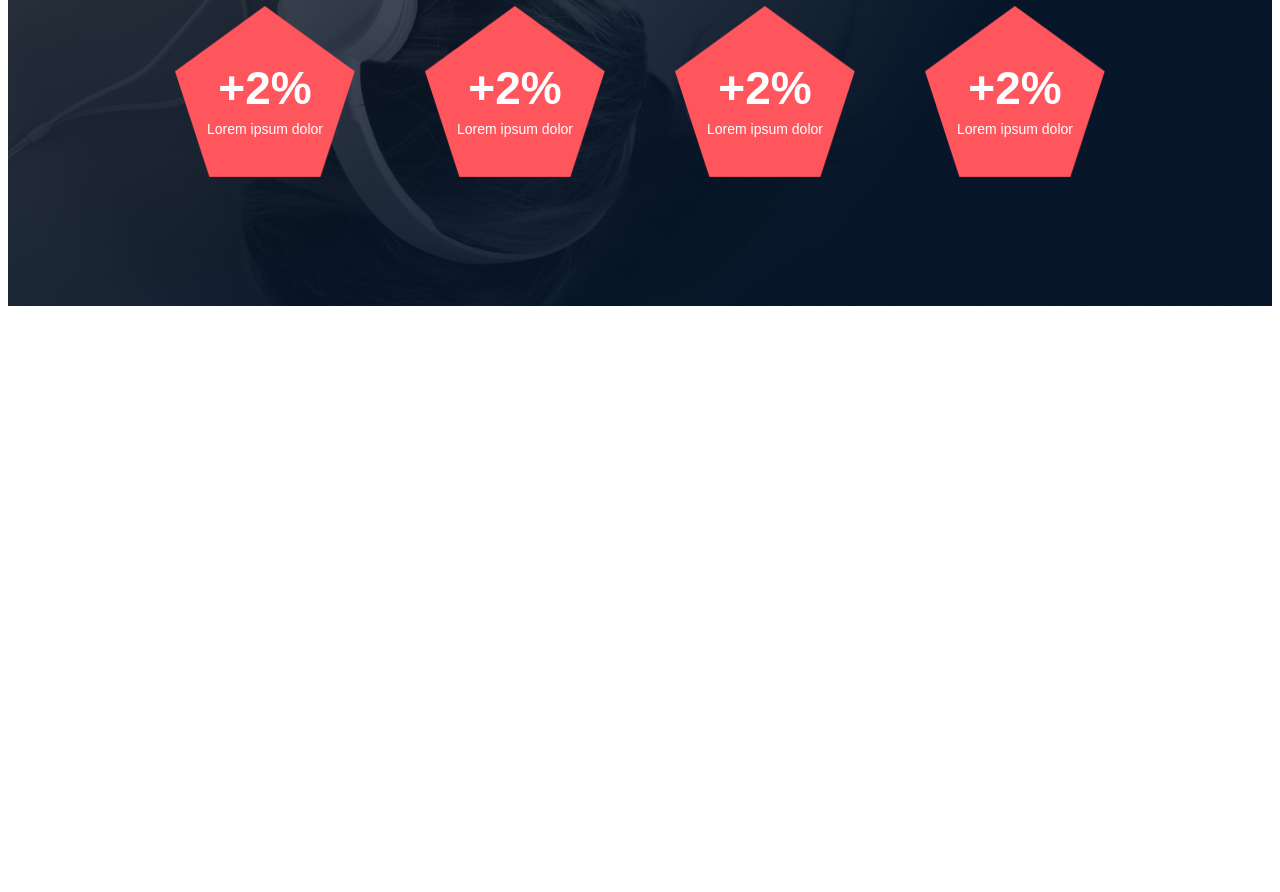
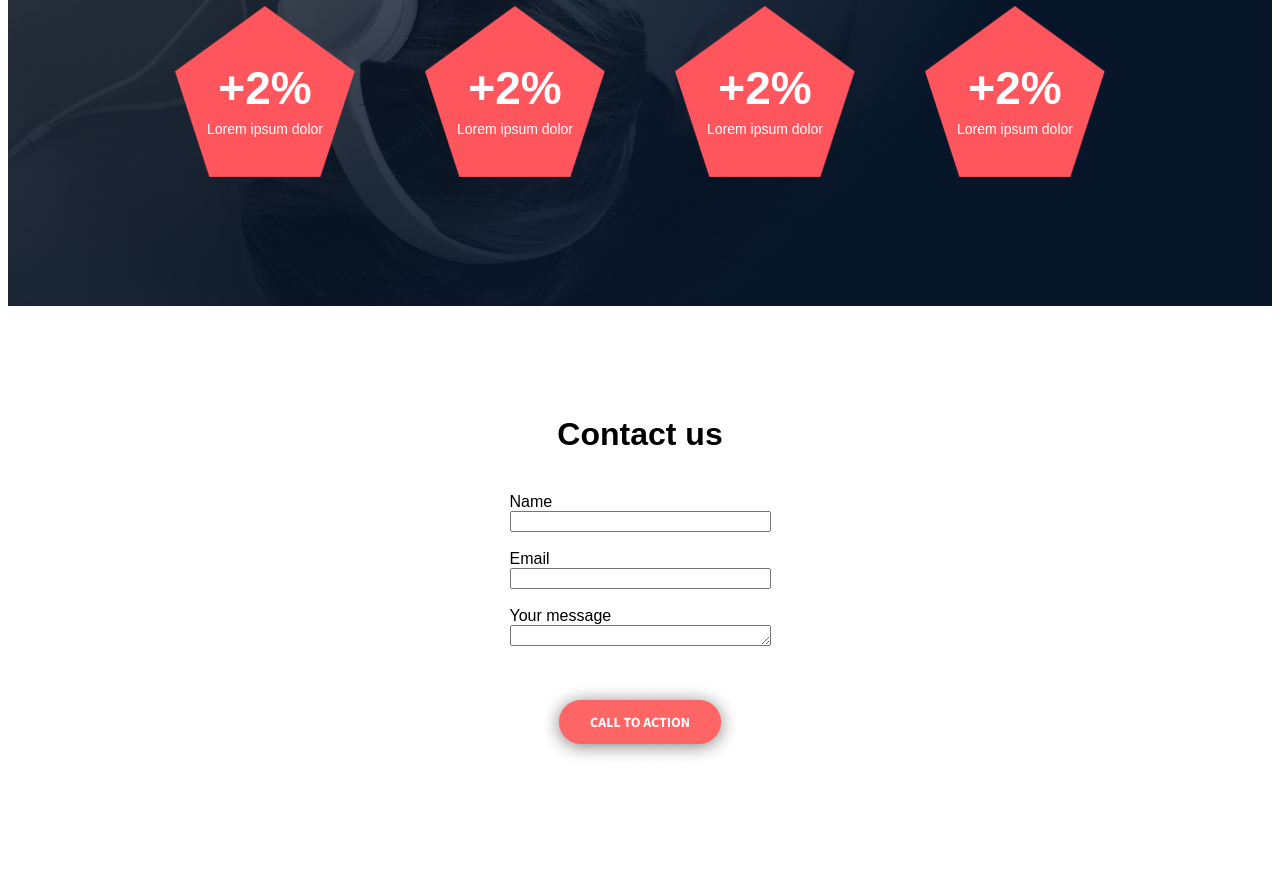
Before and after one commit to MaxRolseth/atlas-headphones, a plain HTML site: page index.html in a window 1280 px wide. Shown: the part 1798-2690 px from the top of the page. Before the commit the page ends 2112 px from the top, so only its background shows below. Drawn offline with Linux system fonts and the light colour scheme; files whose address does not match are found by name; a web font is replaced by a local one.

Commit message:
Added tasks 3 and 4 for desktop only

```diff
--- a/index.html
+++ b/index.html
@@ -98,7 +98,18 @@
     </section>
     <section id="contact">
       <div class="container">
-
+        <div class="form">
+          <h2>Contact us</h2>
+          <form>
+            <label for="name">Name</label>
+            <input type="text" id="name" name="name"><br>
+            <label for="email">Email</label>
+            <input type="text" id="email" name="email"><br>
+            <label >Your message</label>
+            <textarea name="message" rows="1" cols="30"></textarea>
+            <button><img src="images/button.png"/></button>
+          </form>
+        </div>
       </div>
     </section>
   </main>
--- a/style.css
+++ b/style.css
@@ -48,6 +48,12 @@ a:active
  {
   text-decoration: none;
   color: #FF6565;
+}
+
+button {
+  margin-top: 35px;
+  border: none;
+  background: none;
 }
 
 button:hover,
@@ -136,11 +142,7 @@ header .navbar {
   font-size: 16px;
 }
 
-.banner button {
-  margin-top: 35px;
-  border: none;
-  background: none;
-}
+
 
 
 
@@ -280,3 +282,31 @@ header .navbar {
   padding-bottom: .75em;
   padding-top: .25em;
 }
+
+/* Contact */
+
+#contact {
+  margin-top: 110px;
+  display: flex;
+  align-items: center;
+  flex-direction: column;
+  text-align: center;
+}
+
+#contact .form {
+  height: 373px;
+  margin-bottom: 100px;
+}
+
+.form h2 {
+  font-size: 32px;
+  line-height: 37.5px;
+  margin-bottom: 40px;
+}
+
+form {
+  text-align: left;
+  display: flex;
+  flex-direction: column;
+
+}
```
